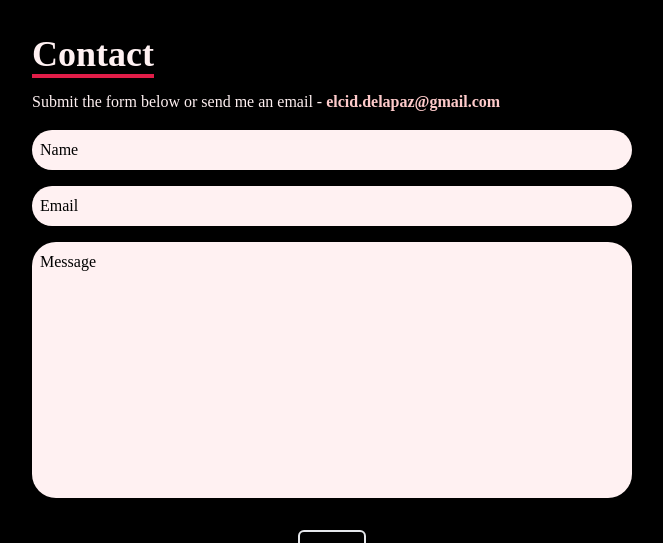
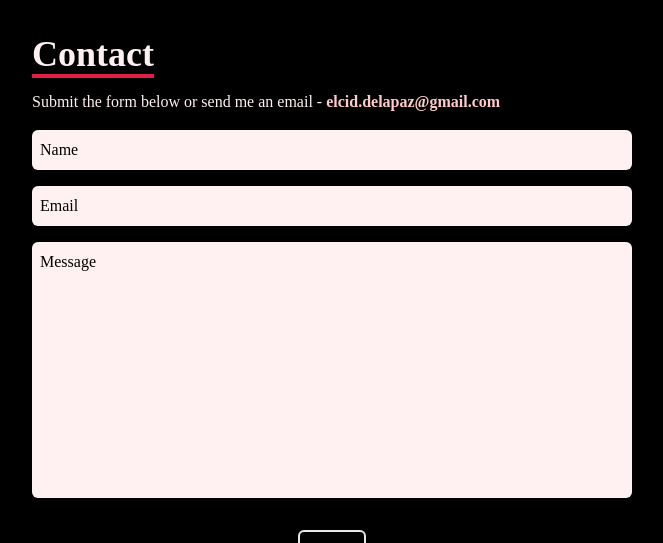
Before and after one commit to elciddelapaz/portfolio, a React (Create React App) app: page / in a window 1280 px wide. Shown: the part 3280-3823 px from the top of the page, without its empty margins (308-971 px from the left). Built offline with nearby package versions, Linux system fonts and the light colour scheme.

Commit message:
update: fix border radius

```diff
--- a/src/components/Contact.jsx
+++ b/src/components/Contact.jsx
@@ -23,19 +23,19 @@ export default function Contact() {
           </p>
         </div>
         <input
-          className="bg-rose-50 p-2 text-black rounded-full placeholder-black"
+          className="bg-rose-50 p-2 text-black rounded-md placeholder-black"
           type="text"
           placeholder="Name"
           name="name"
         />
         <input
-          className="my-4 p-2 bg-rose-50 text-black rounded-full placeholder-black"
+          className="my-4 p-2 bg-rose-50 text-black rounded-md placeholder-black"
           type="email"
           placeholder="Email"
           name="email"
         />
         <textarea
-          className="bg-rose-50 p-2 text-black rounded-3xl resize-none placeholder-black"
+          className="bg-rose-50 p-2 text-black rounded-md resize-none placeholder-black"
           name="message"
           rows="10"
           placeholder="Message"
```
